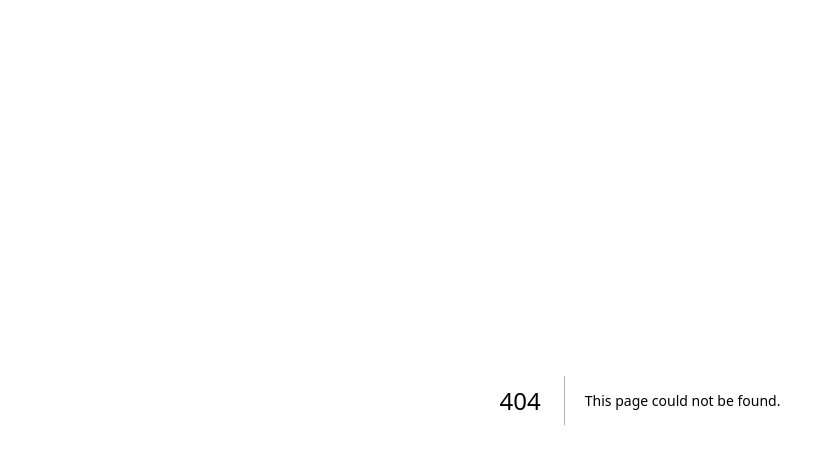
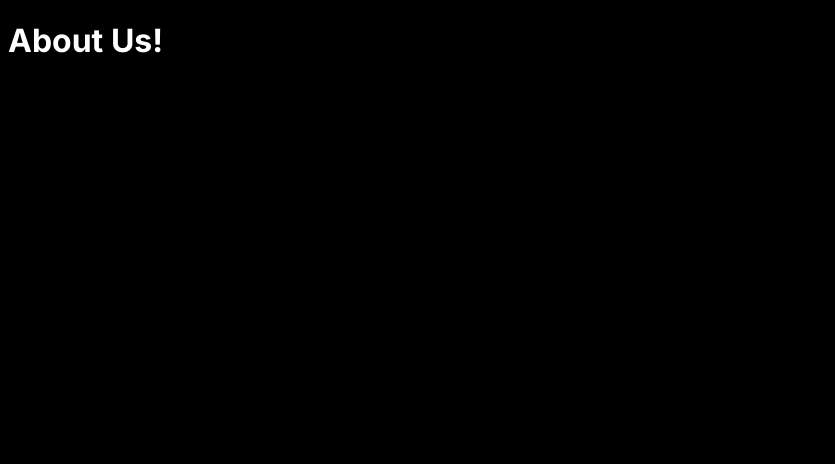
Before and after one commit to brain1401/nextjs_practice, a Next.js app: page /about in a window 1280 px wide. Before the commit this address had no page. Shown: the top 464 px of the page, without its empty margins (0-835 px from the left). Built offline with nearby package versions, Linux system fonts and the light colour scheme.

Commit message:
라우트 연습

```diff
--- /dev/null
+++ b/src/app/about/page.tsx
@@ -0,0 +1,3 @@
+export default function AboutPage() {
+  return <h1>About Us!</h1>;
+}
--- /dev/null
+++ b/src/app/contact/page.tsx
@@ -0,0 +1,4 @@
+export default function ContactPage() {
+
+  return <h1>Contact Us!</h1>;
+}
--- a/src/app/globals.css
+++ b/src/app/globals.css
@@ -1,107 +1,4 @@
-:root {
-  --max-width: 1100px;
-  --border-radius: 12px;
-  --font-mono: ui-monospace, Menlo, Monaco, 'Cascadia Mono', 'Segoe UI Mono',
-    'Roboto Mono', 'Oxygen Mono', 'Ubuntu Monospace', 'Source Code Pro',
-    'Fira Mono', 'Droid Sans Mono', 'Courier New', monospace;
-
-  --foreground-rgb: 0, 0, 0;
-  --background-start-rgb: 214, 219, 220;
-  --background-end-rgb: 255, 255, 255;
-
-  --primary-glow: conic-gradient(
-    from 180deg at 50% 50%,
-    #16abff33 0deg,
-    #0885ff33 55deg,
-    #54d6ff33 120deg,
-    #0071ff33 160deg,
-    transparent 360deg
-  );
-  --secondary-glow: radial-gradient(
-    rgba(255, 255, 255, 1),
-    rgba(255, 255, 255, 0)
-  );
-
-  --tile-start-rgb: 239, 245, 249;
-  --tile-end-rgb: 228, 232, 233;
-  --tile-border: conic-gradient(
-    #00000080,
-    #00000040,
-    #00000030,
-    #00000020,
-    #00000010,
-    #00000010,
-    #00000080
-  );
-
-  --callout-rgb: 238, 240, 241;
-  --callout-border-rgb: 172, 175, 176;
-  --card-rgb: 180, 185, 188;
-  --card-border-rgb: 131, 134, 135;
+body {
+  background-color: black;
+  color: white;
 }
-
-@media (prefers-color-scheme: dark) {
-  :root {
-    --foreground-rgb: 255, 255, 255;
-    --background-start-rgb: 0, 0, 0;
-    --background-end-rgb: 0, 0, 0;
-
-    --primary-glow: radial-gradient(rgba(1, 65, 255, 0.4), rgba(1, 65, 255, 0));
-    --secondary-glow: linear-gradient(
-      to bottom right,
-      rgba(1, 65, 255, 0),
-      rgba(1, 65, 255, 0),
-      rgba(1, 65, 255, 0.3)
-    );
-
-    --tile-start-rgb: 2, 13, 46;
-    --tile-end-rgb: 2, 5, 19;
-    --tile-border: conic-gradient(
-      #ffffff80,
-      #ffffff40,
-      #ffffff30,
-      #ffffff20,
-      #ffffff10,
-      #ffffff10,
-      #ffffff80
-    );
-
-    --callout-rgb: 20, 20, 20;
-    --callout-border-rgb: 108, 108, 108;
-    --card-rgb: 100, 100, 100;
-    --card-border-rgb: 200, 200, 200;
-  }
-}
-
-* {
-  box-sizing: border-box;
-  padding: 0;
-  margin: 0;
-}
-
-html,
-body {
-  max-width: 100vw;
-  overflow-x: hidden;
-}
-
-body {
-  color: rgb(var(--foreground-rgb));
-  background: linear-gradient(
-      to bottom,
-      transparent,
-      rgb(var(--background-end-rgb))
-    )
-    rgb(var(--background-start-rgb));
-}
-
-a {
-  color: inherit;
-  text-decoration: none;
-}
-
-@media (prefers-color-scheme: dark) {
-  html {
-    color-scheme: dark;
-  }
-}
--- /dev/null
+++ b/src/app/products/page.tsx
@@ -0,0 +1,4 @@
+export default function ProductsPage() {
+
+  return <h1>제품 소개 페이지!</h1>;
+}
--- /dev/null
+++ b/src/app/products/pants/page.tsx
@@ -0,0 +1,3 @@
+export default function PantsPage() {
+  return <h1>바지 제품 설명 페이지</h1>;
+}
```
Also changed, not shown: src/app/page.tsx (+3 -88 lines), 1 other file (tests, documents, lock files or other folders).
